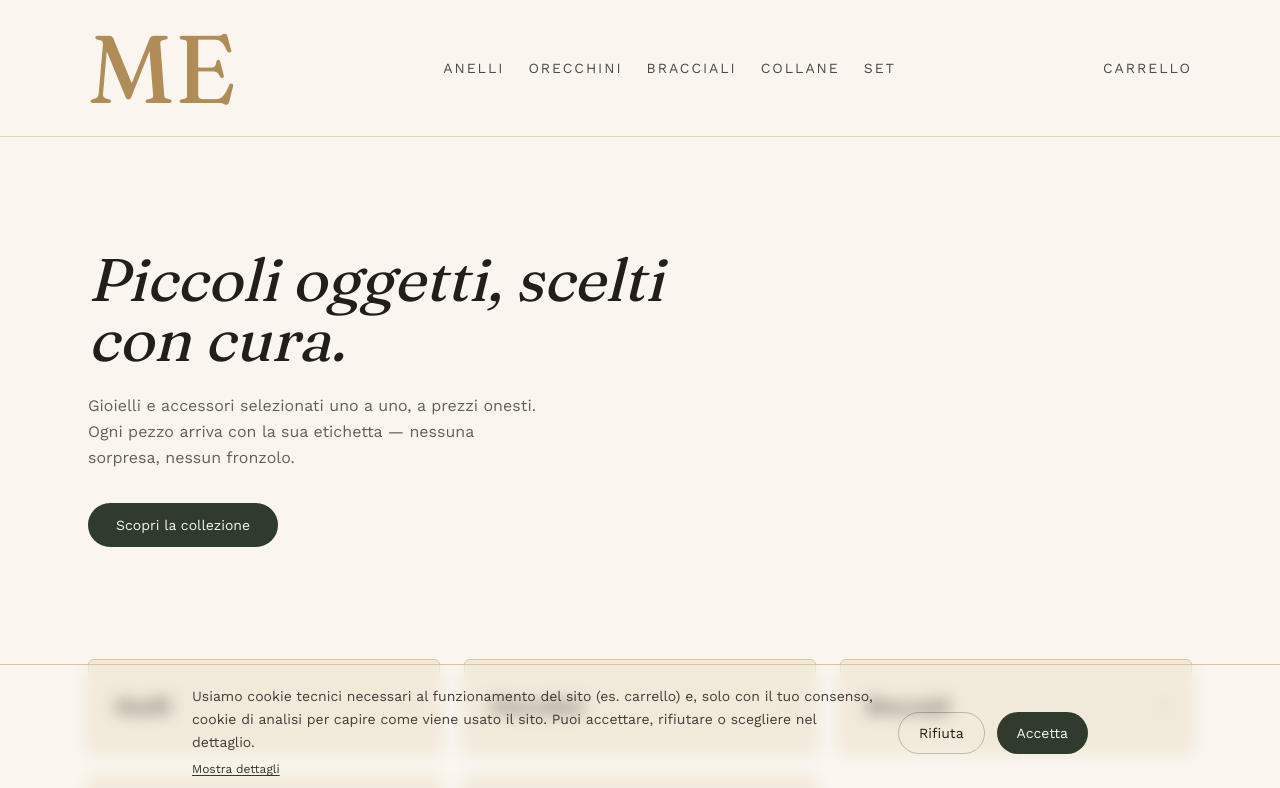
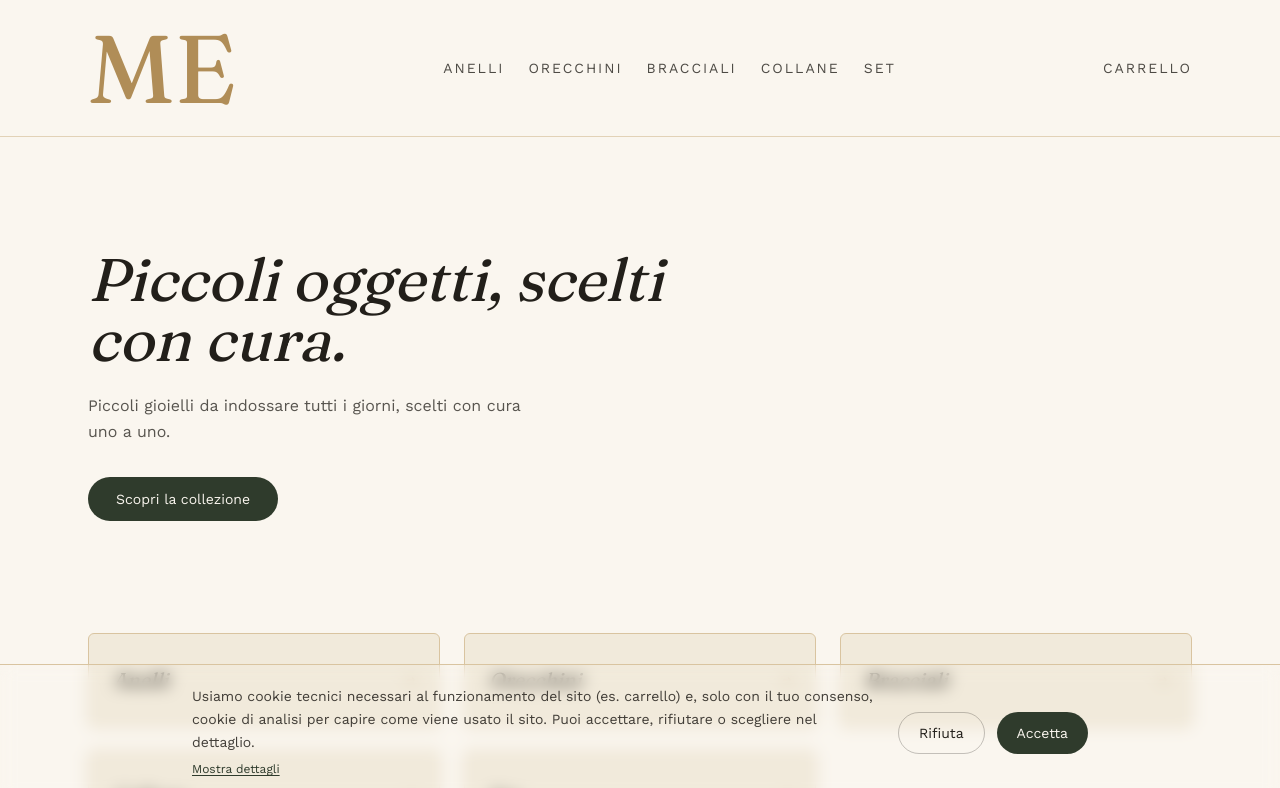
Before and after one commit to jassermaazaoui111-stack/Monari_Elisa, a Next.js app in the folder monari-elisa/monari-elisa/: page / in a window 1280 px wide. Shown: the top 788 px of the page. Built offline with nearby package versions, Linux system fonts and the light colour scheme.

Commit message:
Update page.tsx

```diff
--- a/monari-elisa/monari-elisa/app/page.tsx
+++ b/monari-elisa/monari-elisa/app/page.tsx
@@ -12,10 +12,8 @@ export default function Home() {
         <h1 className="mt-4 max-w-2xl font-display text-5xl italic leading-[1.1] text-inchiostro sm:text-6xl">
           Piccoli oggetti, scelti con cura.
         </h1>
-        <p className="mt-6 max-w-md text-inchiostro/70 leading-relaxed">
-          Gioielli e accessori selezionati uno a uno, a prezzi onesti.
-          Ogni pezzo arriva con la sua etichetta — nessuna sorpresa,
-          nessun fronzolo.
+        <p className="mt-6 max-w-md text-inchiostro/75 leading-relaxed">
+          Piccoli gioielli da indossare tutti i giorni, scelti con cura uno a uno.
         </p>
         <Link
           href="/prodotti/orecchini"
```
